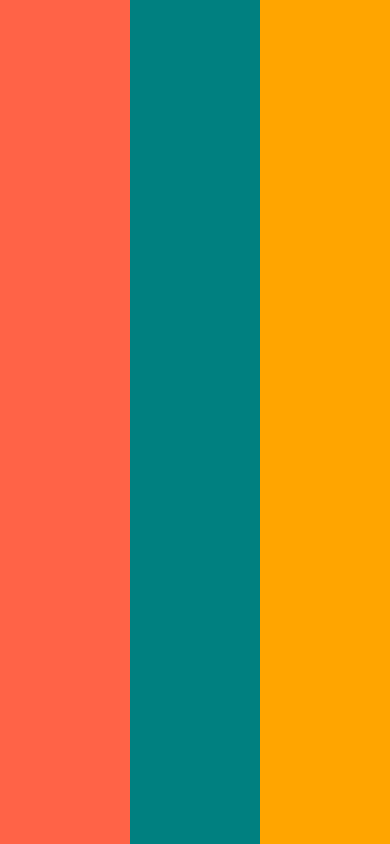
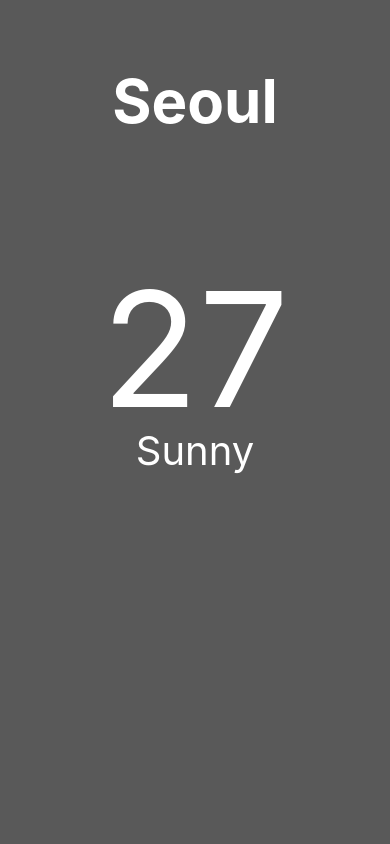
Before and after one commit to chu-98/ReactNative-WeatherApp, a React Native app: screen / in a window 390 px wide. Built offline with nearby package versions, Linux system fonts and the light colour scheme.

Commit message:
#2.5 Styles

```diff
--- a/App.js
+++ b/App.js
@@ -1,12 +1,55 @@
 import React from "react";
-import { View } from "react-native";
+import { StyleSheet, View, Text } from "react-native";
 
 export default function App() {
   return (
-    <View style={{ flex: 1, flexDirection: "row" }}>
-      <View style={{ flex: 1, backgroundColor: "tomato" }}></View>
-      <View style={{ flex: 1, backgroundColor: "teal" }}></View>
-      <View style={{ flex: 1, backgroundColor: "orange" }}></View>
+    <View style={styles.container}>
+      <View style={styles.city}>
+        <Text style={styles.cityName}>Seoul</Text>
+      </View>
+      <View style={styles.weather}>
+        <View style={styles.day}>
+          <Text style={styles.temp}>27</Text>
+          <Text style={styles.des}>Sunny</Text>
+        </View>
+      </View>
     </View>
   );
 }
+
+const styles = StyleSheet.create({
+  container: {
+    flex: 1,
+    backgroundColor: "#595959",
+  },
+  // City
+  city: {
+    flex: 1.1,
+    justifyContent: "center",
+    alignItems: "center",
+  },
+  cityName: {
+    color: "white",
+    fontSize: 60,
+    fontWeight: "700",
+  },
+  // Weather
+  weather: {
+    flex: 3.5,
+  },
+  day: {
+    flex: 1,
+
+    alignItems: "center",
+  },
+  temp: {
+    color: "white",
+    marginTop: 50,
+    fontSize: 160,
+  },
+  des: {
+    color: "white",
+    marginTop: -20,
+    fontSize: 40,
+  },
+});
```
